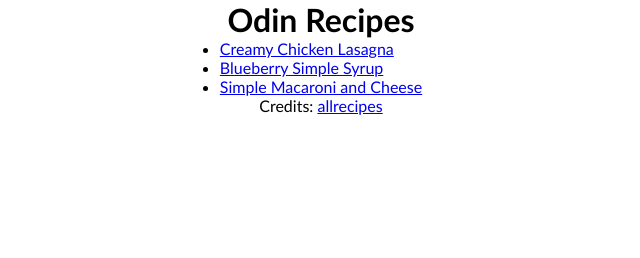
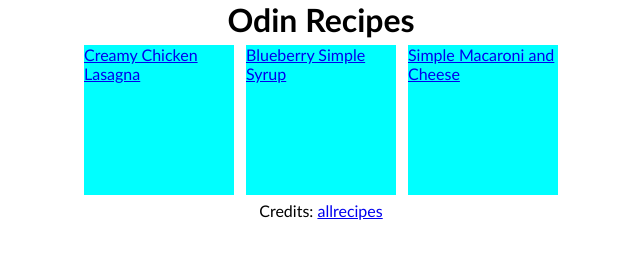
Before and after one commit to Vescien/odin-recipes, a plain HTML site: page index.html in a window 1280 px wide. Shown: the whole page, without its empty margins (319-959 px from the left). Drawn offline with Linux system fonts and the light colour scheme.

Commit message:
Add thumbnails to homepage

```diff
--- a/index.html
+++ b/index.html
@@ -9,9 +9,9 @@
 <body>
     <h1>Odin Recipes</h1>
     <ul>
-        <li><a href="recipes/creamy-chicken-lasagna.html">Creamy Chicken Lasagna</a></li>
-        <li><a href="recipes/blueberry-simple-syrup.html">Blueberry Simple Syrup</a></li>
-        <li><a href="recipes/simple-macaroni-and-cheese.html">Simple Macaroni and Cheese</a></li>
+        <li><a class="thumbnail" href="recipes/creamy-chicken-lasagna.html">Creamy Chicken Lasagna</a></li>
+        <li><a class="thumbnail" href="recipes/blueberry-simple-syrup.html">Blueberry Simple Syrup</a></li>
+        <li><a class="thumbnail" href="recipes/simple-macaroni-and-cheese.html">Simple Macaroni and Cheese</a></li>
     </ul>
     <p>Credits: <a href="https://www.allrecipes.com/">allrecipes</a></p>
 </body>
--- a/style.css
+++ b/style.css
@@ -16,3 +16,17 @@ body {
     flex-direction: column;
     align-items: center;
 }
+
+ul {
+    display: flex;
+    flex-wrap: wrap;
+    list-style: none;
+}
+
+.thumbnail {
+    display: flex;
+    background-color: aqua;
+    height: 150px;
+    width: 150px;
+    margin: 6px;
+}
```
